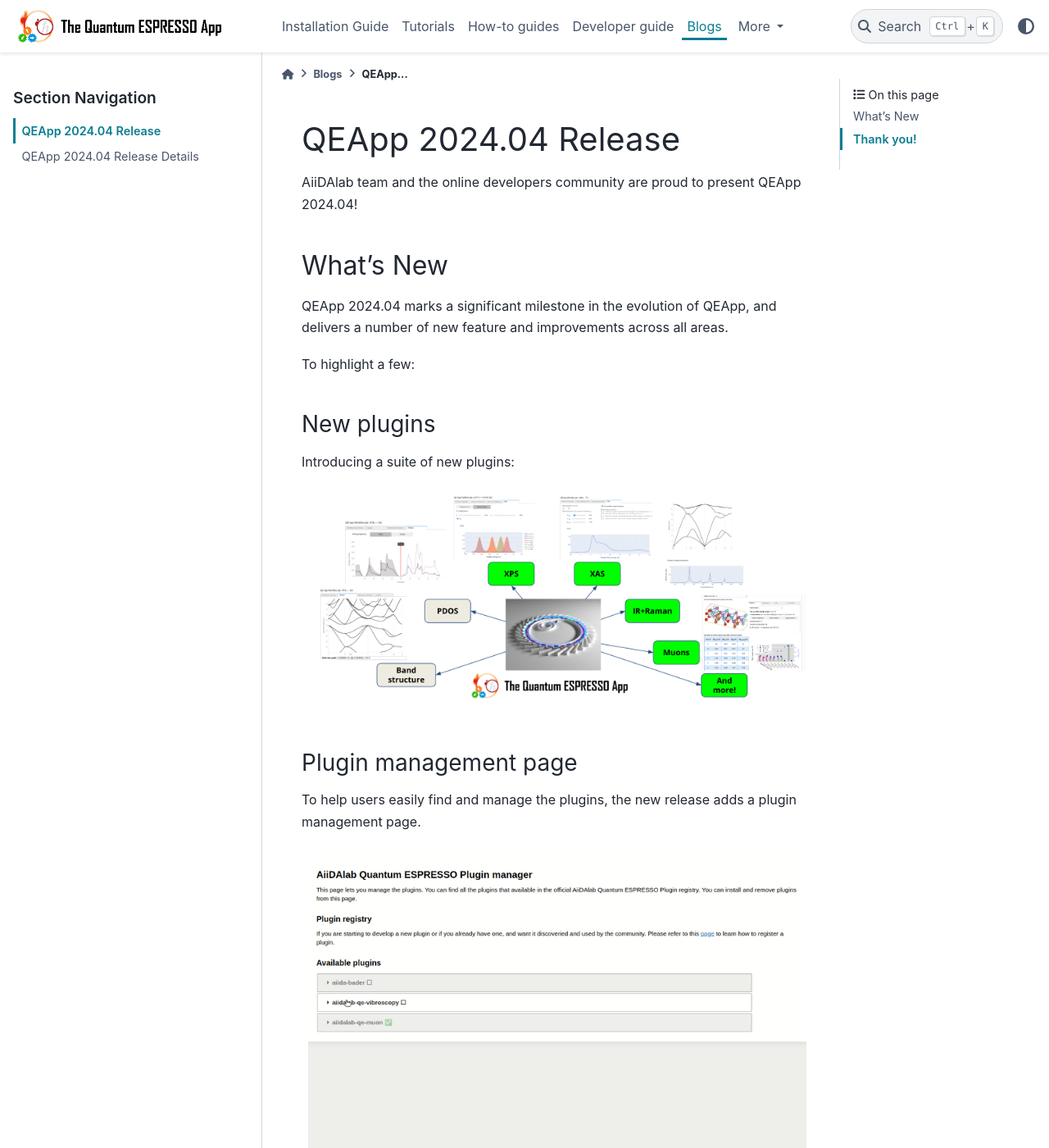
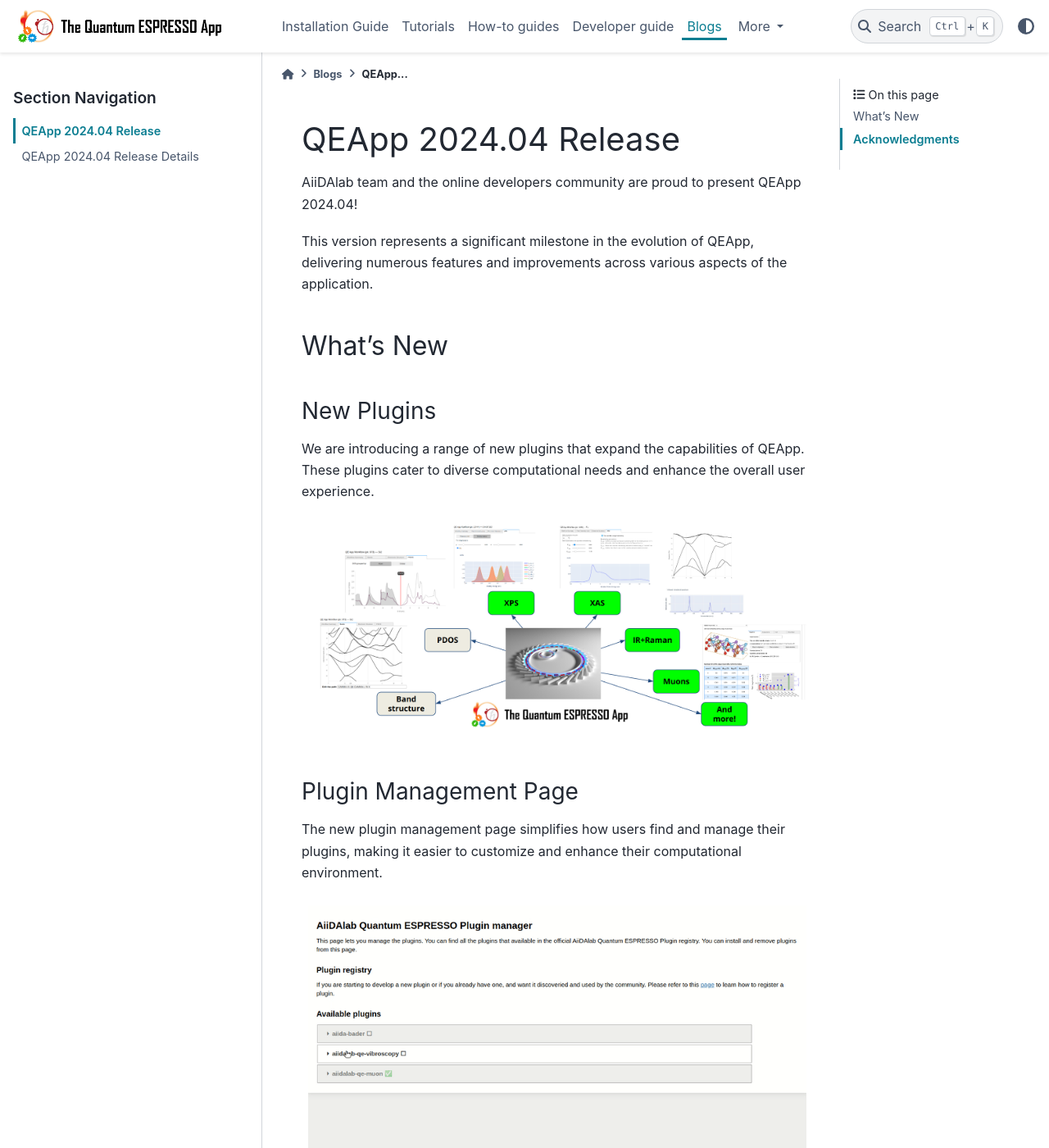
Before and after one commit to aiidalab/aiidalab-qe, a Sphinx documentation site: the page built from docs/source/blogs/release_202404.rst, in a window 1280 px wide and 1400 px high. Shown: the whole window at 82% size. Built offline with Sphinx 7.4.7 and the PyData theme 0.15.4, drawn with Linux system fonts in a browser that asks for light colours; some of the changed text lies outside the part shown.

```diff
--- a/docs/source/blogs/release_202404.rst
+++ b/docs/source/blogs/release_202404.rst
@@ -6,50 +6,49 @@ QEApp 2024.04 Release
 
 AiiDAlab team and the online developers community are proud to present QEApp 2024.04!
 
+This version represents a significant milestone in the evolution of QEApp, delivering numerous features and improvements across various aspects of the application.
+
 What's New
 ================================
-QEApp 2024.04 marks a significant milestone in the evolution of QEApp, and delivers a number of new feature and improvements across all areas.
 
-To highlight a few:
-
-
-New plugins
+New Plugins
 ----------------------
-Introducing a suite of new plugins:
+We are introducing a range of new plugins that expand the capabilities of QEApp.
+These plugins cater to diverse computational needs and enhance the overall user experience.
 
 .. figure:: /_static/images/qeapp_release_202404_plugins.png
    :align: center
+   :alt: New plugins for QEApp 2024.04
 
-Plugin management page
+Plugin Management Page
 ----------------------
-To help users easily find and manage the plugins, the new release adds a plugin management page.
-
+The new plugin management page simplifies how users find and manage their plugins, making it easier to customize and enhance their computational environment.
 
 .. figure:: /_static/images/qeapp_release_202404_plugin_management.gif
    :align: center
+   :alt: Plugin management interface
 
+Job Search Page
+----------------------
+To facilitate better job management, we have added a new job search page that allows users to efficiently search and manage their computational jobs.
 
-Job search page
+.. figure:: /_static/images/qeapp_release_202404_job_list.gif
+   :align: center
+   :alt: New job management page
+
+New Widgets
 ----------------------
-
-
-
-
-New widget
-----------------------
-Add new widgets for DFT+U, magnetic settings, and computational resources setup.
+This release also introduces several new widgets, including tools for DFT+U, magnetic settings, and computational resources setup, further enhancing the functionality and user flexibility of QEApp.
 
 .. figure:: /_static/images/qeapp_release_202404_new_widgets.png
    :align: center
+   :alt: New widgets in QEApp
 
+For a deeper dive into all the updates, please visit the :ref:`blogs:release_202404_details` for an in-depth look at what's new.
 
-
-Explore the :ref:`blogs:release_202404_details` for an in-depth look at what's new.
-
-
-Thank you!
+Acknowledgments
 ================================
-This work is made possible thanks to the outstanding contributions of the AiiDAlab community, and the support of the organizations.
+We extend our heartfelt thanks to all contributors from the AiiDAlab community and our supporting organizations. Your dedication and contributions make these advancements possible.
 
 Happy calculation!
 
```
Also changed, not shown: docs/source/_static/images/qeapp_release_202404_job_list.gif (added).
